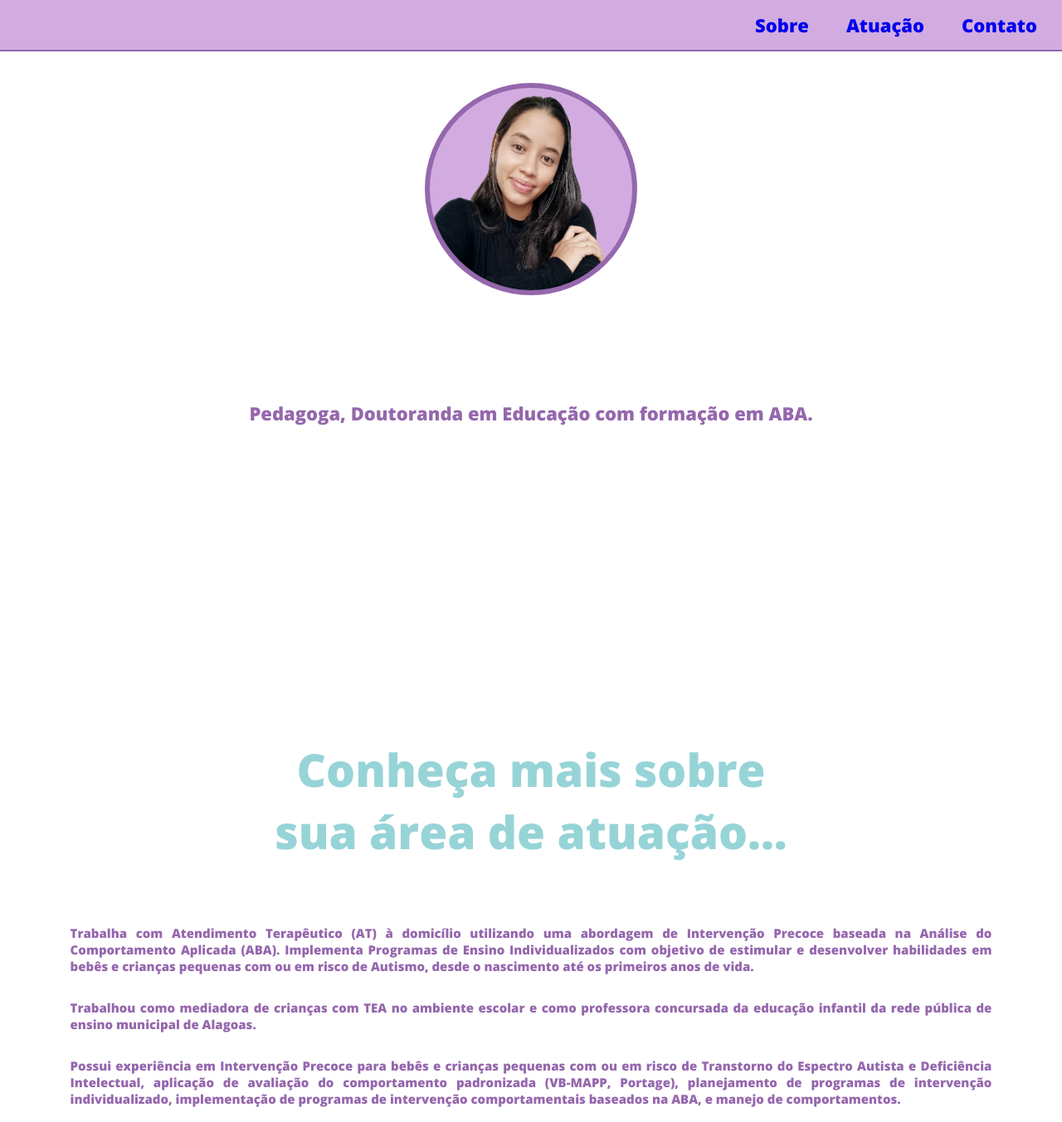
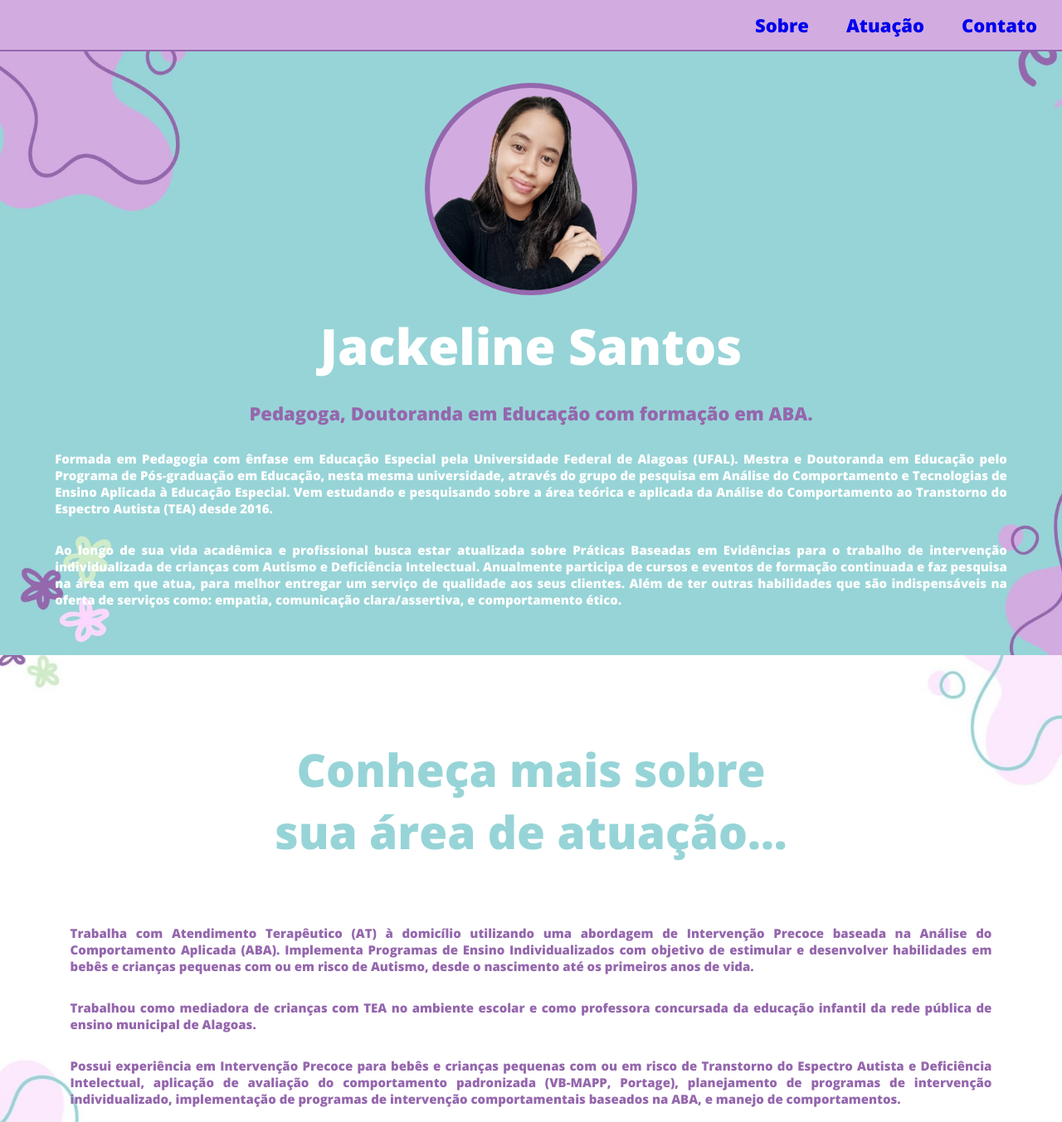
Before and after one commit to AdrianoDEV79/jackelinesantos, a plain HTML site: page index.html in a window 1280 px wide. Shown: the top 1353 px of the page at 83% size. Drawn offline with nearby package versions, Linux system fonts and the light colour scheme; files whose address does not match are found by name; a web font is replaced by a local one.

Commit message:
Update style.css

```diff
--- a/style.css
+++ b/style.css
@@ -116,7 +116,7 @@ ul {
     padding-top: 9em;
     align-items: center;
     width: 100vw;
-    background-image: url(./content/Fverde.jpg);
+    background-image: url(Fverde.jpg);
     background-size: cover;
     color: var(--cor);
 }
@@ -164,7 +164,7 @@ ul {
     padding: 10rem 2rem;
     width: 100vw;
     margin: auto;
-    background-image: url(./content/Fbranco.jpeg);
+    background-image: url(Fbranco.jpeg);
     background-position: center;
     background-size: cover;
     color: var(--cor4);
@@ -192,7 +192,7 @@ ul {
     text-align: center;
     width: 100vw;
     padding: 20rem;
-    background-image: url(./content/Froxo.jpg);
+    background-image: url(Froxo.jpg);
     background-position: center;
     background-size: cover;
     color: var(--cor);
```
